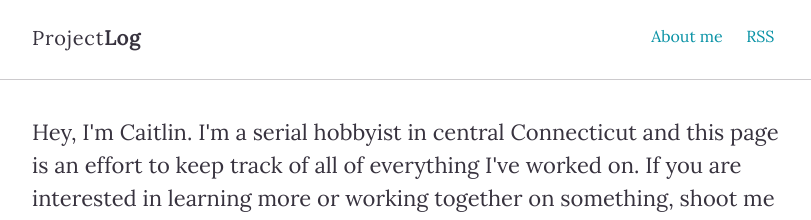
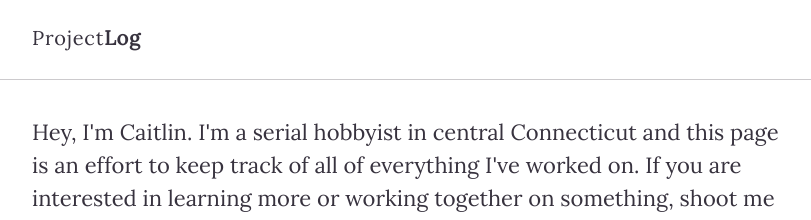
Before and after one commit to caitlinmeyer/project-log, a Jekyll site: the page built from index.html, in a window 1280 px wide. Shown: the top 220 px of the page, without its empty margins (232-1043 px from the left). Built offline with Jekyll 4.4.1, drawn with Linux system fonts in a browser that asks for light colours.

Commit message:
Update nav.html

```diff
--- a/_includes/nav.html
+++ b/_includes/nav.html
@@ -3,8 +3,8 @@
   <div class="container">
     <h1 class="logo"><a href="{{ '/' | prepend: site.baseurl | prepend: site.url }}">{{ site.title_left }}<span>{{ site.title_right }}</span></a></h1>
     <ul class="navbar">
-      <li><a href="{{ '/about' | prepend: site.baseurl | prepend: site.url }}">About me</a></li>
-      <li><a href="{{ "/feed.xml" | prepend: site.baseurl | prepend: site.url }}" target="_blank">RSS</a></li>
+      <!--<li><a href="{{ '/about' | prepend: site.baseurl | prepend: site.url }}">About me</a></li>
+      <li><a href="{{ "/feed.xml" | prepend: site.baseurl | prepend: site.url }}" target="_blank">RSS</a></li> -->
     </ul>
   </div>
 </nav>
```
